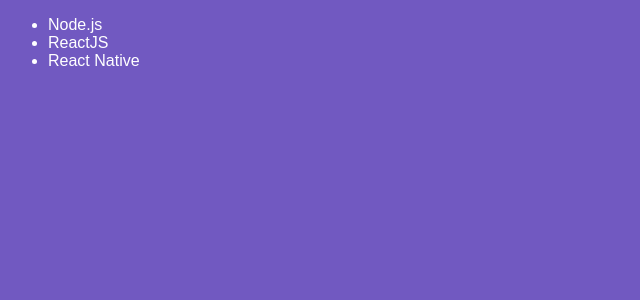
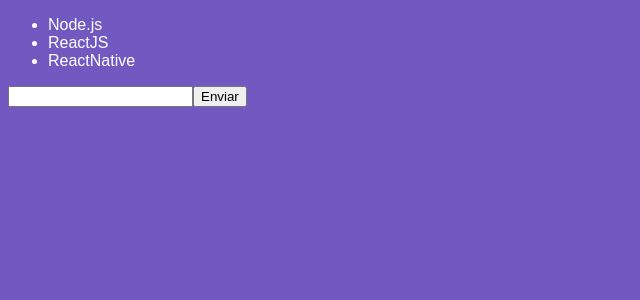
Before and after one commit to brpadilha/GoStack-Modulo04-IntroducaoAoReact, a React app: page / in a window 1280 px wide. Shown: the top 300 px of the page, without its empty margins (0-640 px from the left). Built offline with nearby package versions, Linux system fonts and the light colour scheme.

Commit message:
Faz lista e interação com lista imutavel

```diff
--- a/src/components/TechList.js
+++ b/src/components/TechList.js
@@ -2,16 +2,39 @@
 
 class TechList extends Component {
 	state = {
+		newTech: '',
 		techs: ['Node.js', 'ReactJS', 'ReactNative'],
 	};
 
+	handleInputChange = e => {
+		this.setState({ newTech: e.target.value });
+	};
+
+	handleSubmit = e => {
+		e.preventDefault();
+
+		this.setState({
+			techs: [...this.state.techs, this.state.newTech],
+			newTech: '',
+		});
+	};
 	render() {
 		return (
-			<ul>
-				<li>Node.js</li>
-				<li>ReactJS</li>
-				<li>React Native</li>
-			</ul>
+			<>
+				<form onSubmit={this.handleSubmit}>
+					<ul>
+						{this.state.techs.map(tech => (
+							<li key={tech}>{tech}</li>
+						))}
+					</ul>
+					<input
+						type="text"
+						onChange={this.handleInputChange}
+						value={this.state.newTech}
+					/>
+					<button type="submit">Enviar</button>
+				</form>
+			</>
 		);
 	}
 }
```
